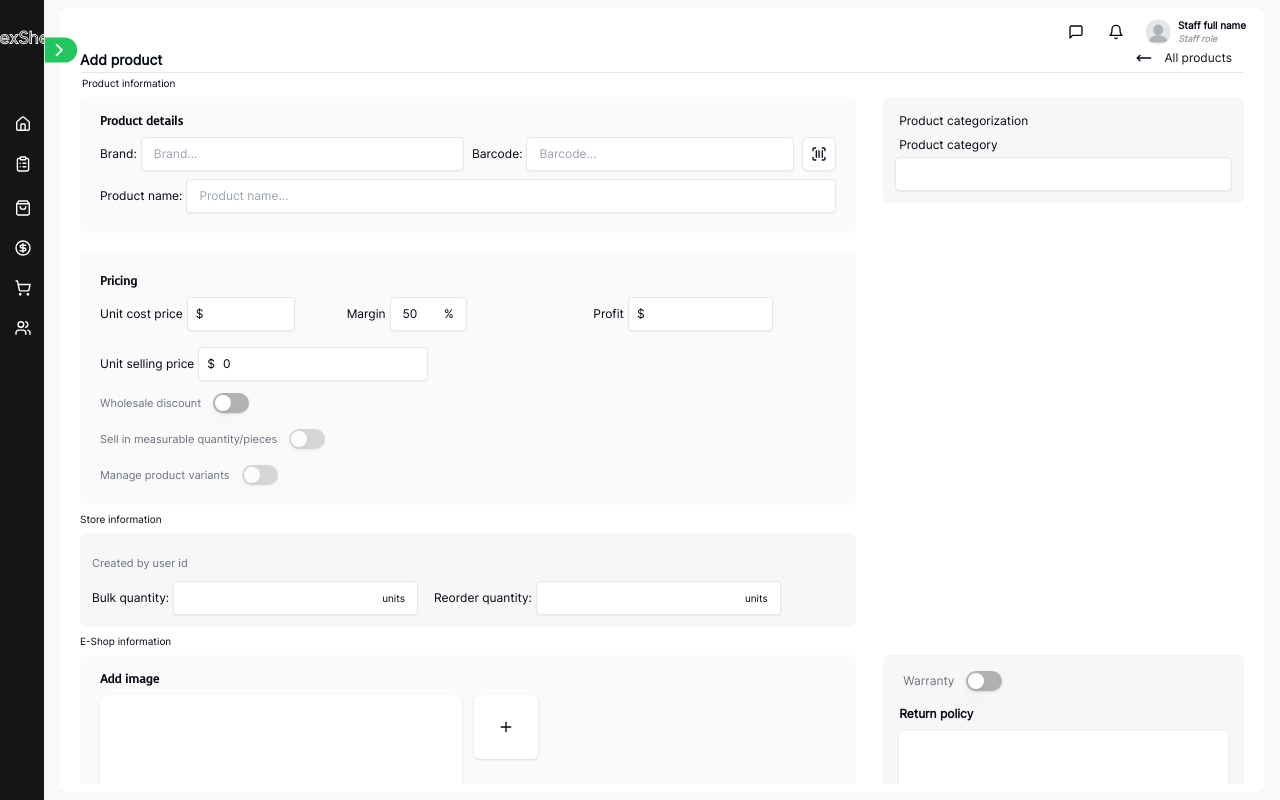
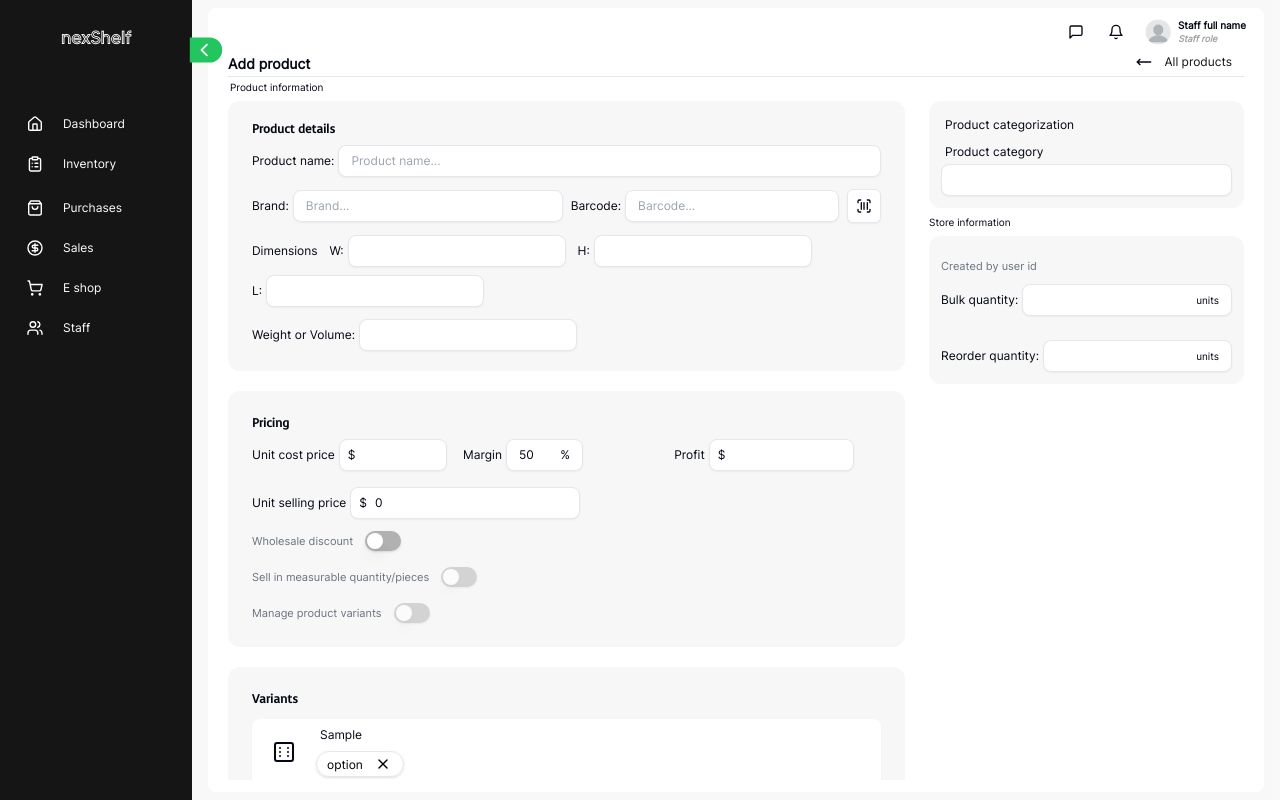
Before and after one commit to james-e-o/allstore, a Next.js app: page /dashboard/inventory/products/add-product in a window 1280 px wide. Built offline with nearby package versions, Linux system fonts and the light colour scheme.

Commit message:
nexshelf01/23 main/master(2)

```diff
--- a/src/app/dashboard/inventory/products/add-product/page.js
+++ b/src/app/dashboard/inventory/products/add-product/page.js
@@ -20,7 +20,7 @@ const AddProduct = () => {
     }
 
     return (
-      <div className="px-1 md:px-5 flex h-full w-full overflow-x-hidden flex-col text-sm">
+      <div className="px-1 md:px-5 py-1 flex h-full w-full overflow-x-hidden flex-col text-sm">
         <div className="flex w-full justify-between border-b items-center font-Inter ">
           <p className='font-bold text-sm'>Add product</p>
           <Link href={'/dashboard/inventory/products'}><Button size='sm ' className='py-[2px] mb-1 px-3' variant='ghost'>
@@ -34,9 +34,10 @@ const AddProduct = () => {
             <p className=" text-[10px] pl-[2px] mb-1">Product information</p>
             <div className="flex flex-col md:flex-row md:justify-between gap-3">
               <div className="flex md:w-4/6 w-full flex-col">
-                <div className="p-2 bg-core_grey2/60 flex-col md:pt-4 md:px-5 md:pb-5 rounded-md w-full">
+                <div className="p-2 bg-core_grey2 flex-col md:pt-5 md:px-6 md:pb-5 rounded-xl w-full">
                   <p className=" text-xs font-Voces font-semibold ">Product details</p>
-                  <div className="flex flex-col md:flex-row md:gap-2 md:items-center">
+                  <InputBox flexdir={'row'} mt placeholder={'Product name...'} label={'Product name:'} />
+                  <div className="flex flex-col mt-1 md:flex-row md:gap-2 md:items-center">
                     <InputBox margin={'8px 0px 0px'} label={'Brand:'} mt flexdir={'row'} placeholder={'Brand...'} />
                     <div className="flex gap-2 items-center w-full flex-grow">
                       <InputBox placeholder={'Barcode...'} label={'Barcode:'} mt flexdir={'row'}/>
@@ -45,34 +46,37 @@ const AddProduct = () => {
                       </Button>
                     </div>
                   </div>
-                  <InputBox flexdir={'row'} mt placeholder={'Product name...'} label={'Product name:'} />
+                  <div className="my-1">
+                    <p className="inline-block mr-3 text-xs">Dimensions</p>
+                    <InputBox fit mt mr label={'W:'} flexdir={'row'}/>
+                    <InputBox fit mt mr label={'H:'} flexdir={'row'}/>
+                    <InputBox fit mt mr label={'L:'} flexdir={'row'}/>
+                  </div>
+                  <InputBox fit mt label={'Weight or Volume:'} flexdir={'row'}/>
                 </div>
 
-                <div className="p-2 bg-core_grey2/60 mt-3 md:mt-5 flex-col md:p-5 rounded-md w-full">
-                  <p className=" text-xs font-Voces font-semibold ">Pricing</p>
                 <Pricing />
+
               </div>
-              </div>
-              <div className="flex md:w-[31%] w-full bg-core_grey2 rounded-md h-fit p-2 md:p-3 flex-col">
+
+              <div className="flex md:w-[31%] w-full flex-col">
+                <div className="w-full rounded-xl bg-core_grey2 p-2 md:p-3">
                   <p className=" text-xs p-1  mb-1">Product categorization</p>
                   <div className="">
                     <InputBox placeholder={''} label={'Product category'} />
                   </div>
                 </div>
-            </div>
-          </section>
-
-          {/* <Separator className='mt-1' /> */}
                 <p className=" text-[10px] my-1">Store information</p>
-          <section className="flex flex-col md:flex-row gap-3">
-            <div className="flex md:w-4/6 w-full p-2 md:p-3 bg-core_grey2 rounded-md flex-col">
+                <div className="flex w-full p-2 md:p-3 bg-core_grey2 rounded-xl flex-col">
                   <p className=" text-[11px] text-gray-500 mt-2">Created by {'user id'}</p>
-              <div className="flex flex-col md:flex-row md:gap-4 md:items-center">
+                  <div className="flex flex-col md:gap-4 md:items-center">
                     <InputBox label={'Bulk quantity:'} type={'number'} mt fit flexdir={'row'} inputDir={'input-reverse'} icon={<span className="text-[10px]">units</span>}/>
                     <InputBox label={'Reorder quantity:'} type={'number'} mt fit flexdir={'row'} inputDir={'input-reverse'} icon={<span className="text-[10px]">units</span>}/>
                   </div>
                 </div>
 
+              </div>
+            </div>
           </section>
 
           <section className="flex flex-col">
@@ -81,7 +85,7 @@ const AddProduct = () => {
             <div className="flex flex-col md:flex-row md:justify-between gap-3">
               <div className="flex md:w-4/6 w-full flex-col">
 
-                <div className="p-2 bg-core_grey2/60 flex-col md:pt-4 md:px-5 md:pb-5 rounded-md w-full">
+                <div className="p-2 bg-core_grey2 flex-col md:pt-4 md:px-5 md:pb-5 rounded-xl w-full">
                   <p className=" text-xs font-Voces font-semibold ">Add image</p>
                   <AddImage />
                   <div className="bg-white shadow rounded-lg p-4 md:px-5">
@@ -91,7 +95,7 @@ const AddProduct = () => {
                 </div>
 
               </div>
-              <div className="flex md:w-[31%] w-full bg-core_grey2 rounded-md h-fit p-2 md:p-4 flex-col">
+              <div className="flex md:w-[31%] w-full bg-core_grey2 rounded-xl h-fit p-2 md:p-4 flex-col">
                 <CollapseBox subject={"Warranty"}>
                   <div className="h-fit mt-1">
                     <InputBox textarea row={4} ghost />
@@ -148,6 +152,8 @@ export const Pricing =({})=>{
 
   return(
     <div className="">
+      <div className="p-2 bg-core_grey2 mt-3 md:mt-5 flex-col md:p-6 rounded-xl w-full">
+          <p className=" text-xs font-Voces font-semibold ">Pricing</p>
           <div className="flex gap-1 max-h-min items-start flex-col w-full flex-grow">
             <div className="grid gap-1 items-center w-full grid-cols-[_repeat(auto-fit,minmax(200px,_0.8fr))_]">
               <div className="inline-block">
@@ -190,12 +196,9 @@ export const Pricing =({})=>{
               <Switch disabled={!costPrice} className='data-[state=unchecked]:bg-core_contrast/40 shadow' checked={toggleVariant} onCheckedChange={()=>setToggleVariant(!toggleVariant)} />
             </div>
           </div>
+      </div>
 
-        <div className={`grid transition-collapse ${toggleVariant ? " grid-rows-[1fr]" : "grid-rows-[0fr]"}`}>
-          <div className="overflow-hidden text-xs">
       <Variant costPrice={costPrice.toString()} sellingPrice={sellingPrice.toString()}/>
-          </div>
-        </div>
     </div>
   )
 }
--- a/src/app/dashboard/layout.js
+++ b/src/app/dashboard/layout.js
@@ -28,6 +28,9 @@ export default function DashboardLayout({ children }) {
        let Heading = commonTitle.filter(value => split.includes(value))
        setActiveMenu(Heading[Heading.length-1])
     },[path])
+    useEffect(()=>{
+       if(window.innerWidth>=768)setSidebarActive(true)
+    },[])
 
     return (
         <div className='flex h-full overflow-hidden'>
--- a/src/app/signup/page.js
+++ b/src/app/signup/page.js
@@ -33,8 +33,8 @@ const SignUp = () => {
     else if(!password){setError({item:'password',message:'required'}); return}
     else if(passwordValidate !== password){setError({item:'passwordvalidate',message:'does not match password'}); return}
 
-    console.log(name,businessMail,name,password,email)
-    createUserWithEmailAndPassword(email,password).then(cred=>{
+    console.log(businessMail,password,email)
+    createUserWithEmailAndPassword(auth,email,password).then(cred=>{
       return addDoc(storeCollectionRef,{
         storename:storeName,
         businessmail:businessMail,
--- a/src/components/app-sidebar.js
+++ b/src/components/app-sidebar.js
@@ -27,22 +27,25 @@ const AppSidebar = ({sidebarOpen,toggleSidebar,closeSidebar,openSidebar,collapsi
   const [innerWidth, setInnerWidth] = useState('')
   const [activeMenu,setActiveMenu]= useState(items[0].title)
 
-
   useEffect(()=>{
     setInnerWidth(window.innerWidth>=768)
-    const mobile_trigger = document.getElementById('mobile_trigger')
     document.onpointerdown =(e)=> {
       if(sidebarOpen&&e.target.closest('div#sidebar'))return
       else  if(sidebarOpen&&e.target.closest('button#mobile_trigger'))return
       if(sidebarOpen&&innerWidth)return
       else  if(sidebarOpen&&!innerWidth&&!e.target.closest('button#mobile_trigger')){closeSidebar(),wrap()}
     }
+    // document.removeEventListener('load',(ev)=>{})
   })
 
   useEffect(()=>{
     window.onresize = () => {
       setInnerWidth(window.innerWidth>=768)
     }
+  },[])
+
+  useEffect(()=>{
+     if(innerWidth)openSidebar()
   },[])
 
   return (
--- a/src/components/input-box.js
+++ b/src/components/input-box.js
@@ -1,15 +1,15 @@
 
-const InputBox = ({label,placeholder,error,flexdir,type,width,margin,change,inputDir,blurr,value,note,textarea,grow,row,icon,readonly,outline,shortInput,ghost,mt,fit,uppercase,input_uppercase,font,l_font,input})=>{
+const InputBox = ({label,placeholder,error,flexdir,type,width,margin,change,inputDir,blurr,value,note,textarea,grow,row,icon,readonly,outline,shortInput,ghost,mt,fit,uppercase,input_uppercase,font,l_font,input,mr})=>{
   return(
-    <div data-dir={!!flexdir} data-fit={fit} data-mt={mt} data-grow={grow} data-short={shortInput} style={{width:`${width}`,flexDirection:flexdir,margin:margin}} className={`relative w-full data-[mt=true]:mt-2 text-ellipsis data-[grow=true]:flex-grow mt-0 data-[dir=true]:items-center data-[fit=true]:w-fit gap-1 flex flex-col`}>
+    <div data-dir={!!flexdir} data-fit={fit} data-mt={mt} data-mr={mr} data-grow={grow} data-short={shortInput} style={{width:`${width}`,flexDirection:flexdir,margin:margin}} className={`relative w-full data-[mt=true]:mt-2 data-[mr=true]:mr-3 text-ellipsis data-[grow=true]:flex-grow mt-0 data-[dir=true]:items-center data-[fit=true]:w-fit gap-1 inline-flex flex-col`}>
       <label data-dir={!!flexdir} data-font={l_font} data-uppercase={uppercase} className="pl-1 data-[dir=true]:pl-0 data-[uppercase=true]:uppercase relative inline-flex items-center w-fit justify-start data-[font=base]:text-base data-[font=sm]:text-sm text-ellipsis md:min-w-max text-xs" htmlFor="">{label}</label>
       <div className="flex-col w-full">
         {textarea?
           <textarea data-error={error} value={value} data-ghost={ghost} placeholder={placeholder} onChange={(e)=>change(e)} className={`border shadow outline-none data-[error=true]:border-red-400 rounded-md data-[ghost=true]:border-none w-full p-2`} rows={row}></textarea>
           :
-          <p data-error={error} data-dir={inputDir} data-fit={fit} data-ghost={ghost} data-short={shortInput} data-outline={!!outline} className="inline-flex shadow-sm items-center px-2 py-2 data-[fit=true]:w-fit data-[short=true]:py-1 data-[ghost=true]:border-none w-full bg-white data-[error=true]:border-red-400 data-[dir='input-reverse']:flex-row-reverse data-[outline=true]:border-black/35 data-[outline=true]:bg-transparent  border rounded justify-start">
+          <p data-error={error} data-dir={inputDir} data-fit={fit} data-ghost={ghost} data-short={shortInput} data-outline={!!outline} className="inline-flex shadow-sm items-center px-2 py-[7px] data-[fit=true]:w-fit data-[short=true]:py-1 data-[ghost=true]:border-none w-full bg-white data-[error=true]:border-red-400 data-[dir='input-reverse']:flex-row-reverse data-[outline=true]:border-black/35 data-[outline=true]:bg-transparent border rounded-lg justify-start">
             {icon&&<span className="text-xs mr-1">{icon}</span>}
-            <input data-error={error} onInput={(e)=>{input(e)}} data-uppercase={input_uppercase} data-font={font} data-fit={fit} readOnly={readonly} className={`border-none px-1 text-xs outline-none bg-transparent data-[uppercase=true]:uppercase w-full data-[font=base]:text-base data-[font=sm]:text-sm`} onBlur={(e)=>blurr&&blurr(e)} onChange={(e)=>change&&change(e)} type={type} placeholder={placeholder} value={value}/>
+            <input data-error={error} onInput={(e)=>{input&&input(e)}} data-uppercase={input_uppercase} data-font={font} data-fit={fit} readOnly={readonly} className={`border-none px-1 text-xs outline-none bg-transparent data-[uppercase=true]:uppercase w-full data-[font=base]:text-base data-[font=sm]:text-sm`} onBlur={(e)=>blurr&&blurr(e)} onChange={(e)=>change&&change(e)} type={type} placeholder={placeholder} value={value}/>
           </p>
         }
         {error?<p className=" pl-1 -mt-1 text-[10px] text-red-400 italic">{error}</p>:""}
--- a/src/components/variants.js
+++ b/src/components/variants.js
@@ -1,6 +1,6 @@
 'use client'
 import { useState,useEffect } from "react"
-import { Edit,Edit3, Plus,Trash2, XIcon } from "lucide-react"
+import { Dice6, Edit,Edit3, Plus,Trash2, XIcon } from "lucide-react"
 import InputBox from "./input-box"
 import { AlertDialog, AlertDialogAction, AlertDialogCancel, AlertDialogContent, AlertDialogDescription, AlertDialogFooter, AlertDialogHeader, AlertDialogTitle, AlertDialogTrigger,} from "@/components/ui/alert-dialog"
 import { ColorPicker, useColor,Saturation,IColor, Hue, Alpha } from "react-color-palette";
@@ -16,8 +16,8 @@ import { Checkbox } from "@/components/ui/checkbox";
 
 export default function Variant ({sellingPrice,costPrice}){
 
-     const [colorVariant,setColorVariant]=useState(true)
-     const [sizeVariant,setSizeVariant]=useState(true)
+     const [variant,setVariant]=useState(true)
+     const [newOption,setNewOption]=useState(false)
      const [activeDialog, setActiveDialog]= useState() // Dialog content
 
      const [colorValues,setColorValues]=useState([])
@@ -88,7 +88,38 @@ export default function Variant ({sellingPrice,costPrice}){
      },[customVariants,colorValues,sizeValues])
 
      return(
-          <div className="flex mt-6 flex-col">
+          <div  className="flex p-2 bg-core_grey2 mt-3 md:mt-5 flex-col md:p-6 rounded-xl w-full">
+               <p className=" text-xs font-Voces font-semibold ">Variants</p>
+               <div className="mt-3 rounded-lg bg-white shadow-sm">
+                    <div className="px-3 items-center gap-3 flex border-b py-2">
+                         <p className="px-2"><Dice6 /></p>
+                         <div className="flex flex-col">
+                              <p className="text-xs px-1">Sample</p>
+                              <div>
+                                   <p className="py-0 mt-2 px-2 mr-2 rounded-2xl border-border border shadow gap-1 items-center inline-flex relative text-black text-xs cursor-pointer">
+                                        <span className="ml-[2px] leading-tight mr-1">option</span>
+                                        <button className="w-fit h-fit" >
+                                             <XIcon className="p-1"/>
+                                        </button>
+                                   </p>
+
+                              </div>
+                         </div>
+                    </div>
+                    <Separator />
+                    <div className={`grid transition-collapse ${newOption ? " grid-rows-[1fr]" : "grid-rows-[0fr]"}`}>
+                         <div className="overflow-hidden w-full text-xs">
+                              <NewOption />
+                         </div>
+                    </div>
+                    <div className="px-2 items-center  flex border-t py-2">
+                         <Button onClick={()=>{setNewOption(!newOption)}} variant='ghost' className='bg-white hover:bg-transparent'><Plus data-new={newOption} className="data-[new=true]:rotate-45"/> <span data-new={newOption} className="data-[new=true]:opacity-40">Add another option</span></Button>
+                    </div>
+               </div>
+               <Separator />
+               {variant?<div className="mt-3">
+                    <Button onClick={()=>{setVariant(false),setNewOption(true)}} variant='secondary' className='bg-white'><Plus /> Add options like sizes, colors, material, country etc.</Button>
+               </div>:""}
                <AlertDialog>
                     <AlertDialogContent  className=" w-[80%] md:w-[40%]  p-3 md:p-6 rounded-lg text-xs">
                          <p className="p-1 h-fit flex -mb-8 relative -top-3 justify-end items-center">
@@ -108,7 +139,7 @@ export default function Variant ({sellingPrice,costPrice}){
                          </div>
                     </AlertDialogContent>
 
-                    <div className="flex flex-col">
+                    {/* <div className="flex flex-col">
                          <div className="flex bg-white flex-col p-5 rounded-lg">
                               <div className="flex flex-col items-start gap-2 mb-2">
                                    <div className="flex flex-col md:flex-row gap-1 md:items-center items-start">
@@ -202,11 +233,28 @@ export default function Variant ({sellingPrice,costPrice}){
                                    </div>
                               </div>
                          </div>
-                    </div>
+                    </div> */}
                </AlertDialog>
           </div>
      )
 }
+
+
+const NewOption =({Prop,_variant,edit})=> {
+     return(
+          <div className="flex my-3 md:mx-6 mx-2 rounded-md border border-core_grey1 py-2 md:px-4 px-2 flex-col">
+               <div className="flex gap-2 justify-between">
+                    <div className="">
+                         <InputBox outline label={'Option name'}/>
+                    </div>
+                    <div className="">
+                         <InputBox outline label={'Option name'}/>
+                    </div>
+               </div>
+          </div>
+     )
+}
+
 
 
 const AddCustomProp =({Prop,_variant,edit})=> {
```
Lines whose indentation alone changed are shown as unchanged.
